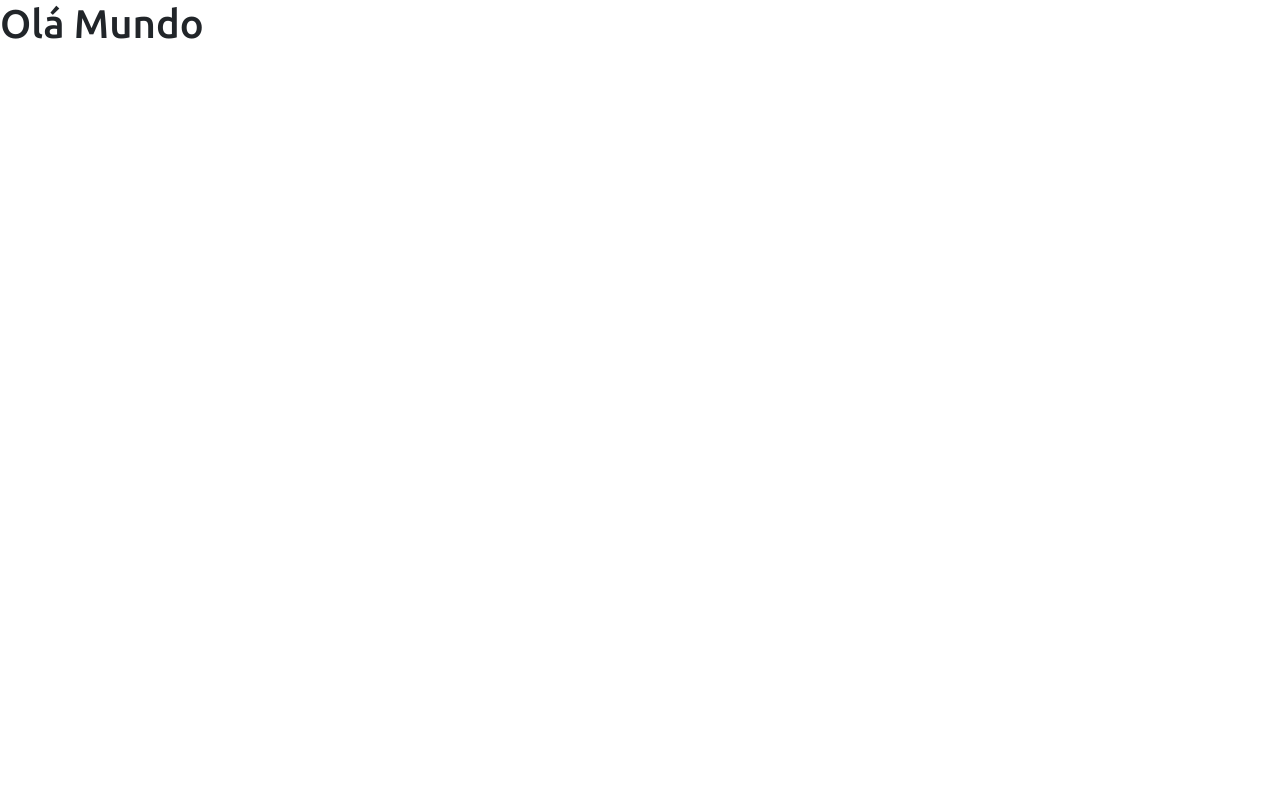
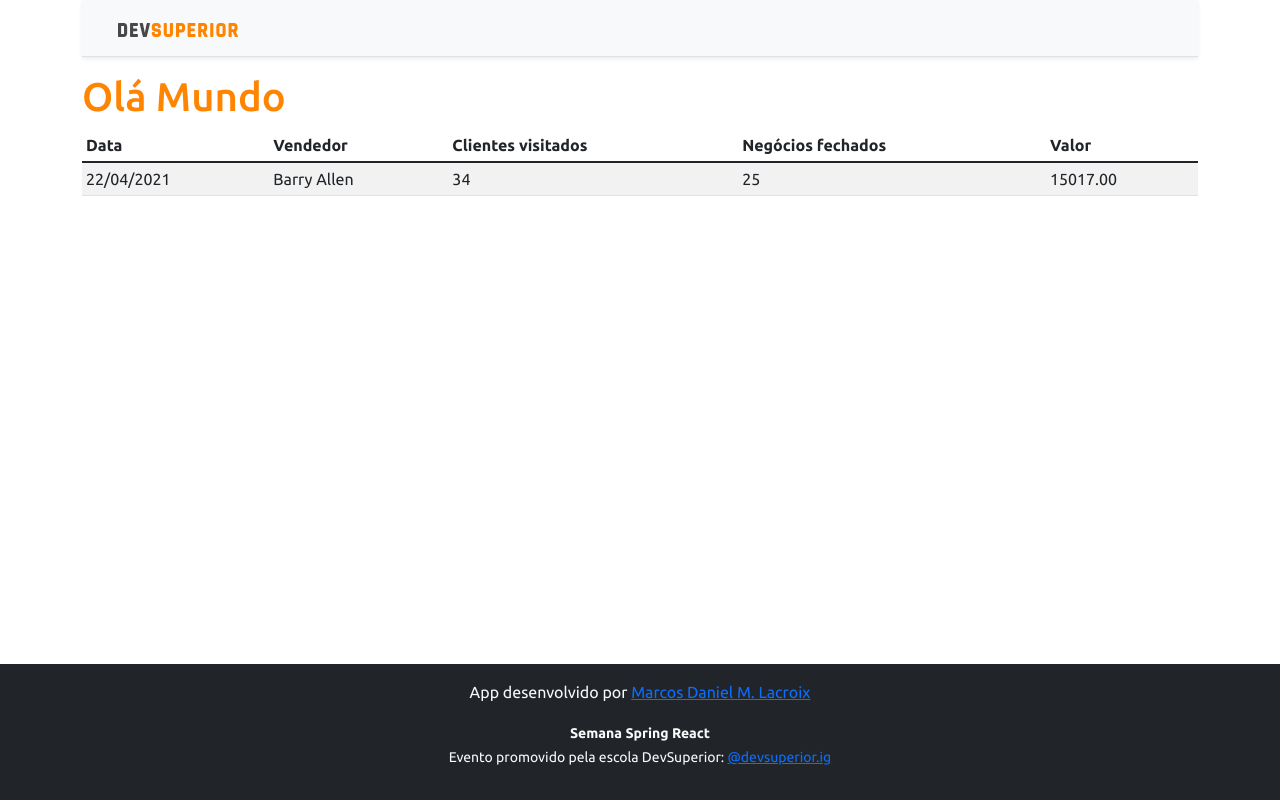
Before and after one commit to marcoslacroix/projeto-sds3, a React (Create React App) app in the folder frontend/: page / in a window 1280 px wide. Built offline with nearby package versions, Linux system fonts and the light colour scheme.

Commit message:
Basic static components

```diff
--- a/frontend/src/App.tsx
+++ b/frontend/src/App.tsx
@@ -1,10 +1,18 @@
+import NavBar from 'components/NavBar';
+import Footer from 'components/Footer';
+import DataTable from 'components/DataTable';
 import React from 'react';
 
 function App() {
   return (
-    <div>
-        <h1>Olá Mundo</h1>
+    <>
+    <div className="container">
+        <NavBar />
+        <h1 className="text-primary">Olá Mundo</h1>
+        <DataTable/>
     </div>
+    <Footer/>
+    </>
   );
 }
 
--- /dev/null
+++ b/frontend/src/components/DataTable/index.tsx
@@ -0,0 +1,27 @@
+function DataTable() {
+    return (
+        <div className="table-responsive">
+            <table className="table table-striped table-sm">
+                <thead>
+                    <tr>
+                        <th>Data</th>
+                        <th>Vendedor</th>
+                        <th>Clientes visitados</th>
+                        <th>Negócios fechados</th>
+                        <th>Valor</th>
+                    </tr>
+                </thead>
+                <tbody>
+                    <tr>
+                        <td>22/04/2021</td>
+                        <td>Barry Allen</td>
+                        <td>34</td>
+                        <td>25</td>
+                        <td>15017.00</td>
+                    </tr>
+                </tbody>
+            </table>
+        </div>
+    );
+}
+export default DataTable;
--- /dev/null
+++ b/frontend/src/components/Footer/index.tsx
@@ -0,0 +1,12 @@
+function Footer() {
+    return (
+        <footer className="footer mt-auto py-3 bg-dark">
+            <div className="container">
+                <p className="text-light">App desenvolvido por <a href="https://github.com/marcoslacroix" target="_blank" rel="noreferrer">Marcos Daniel M. Lacroix</a></p>
+                <p className="text-light"><small><strong>Semana Spring React</strong><br />
+      Evento promovido pela escola DevSuperior: <a href="https://instagram.com/devsuperior.ig" target="_blank" rel="noreferrer">@devsuperior.ig</a></small></p>
+            </div>
+        </footer>
+    );
+}
+export default Footer;
--- /dev/null
+++ b/frontend/src/components/NavBar/index.tsx
@@ -0,0 +1,15 @@
+import ImgDsDark from "assets/img/ds-dark.svg";
+
+function NavBar() {
+  return (
+    <div className="d-flex flex-column flex-md-row align-items-center p-3 px-md-4 mb-3 bg-light border-bottom shadow-sm">
+        <div className="container">
+            <nav className="my-2 my-md-0 mr-md-3">
+                <img src={ImgDsDark} alt="DevSuperior" width="120" />
+            </nav>
+        </div>
+    </div>
+  );
+}
+
+export default NavBar;
```
Also changed, not shown: frontend/src/assets/img/ds-dark.svg (added).
